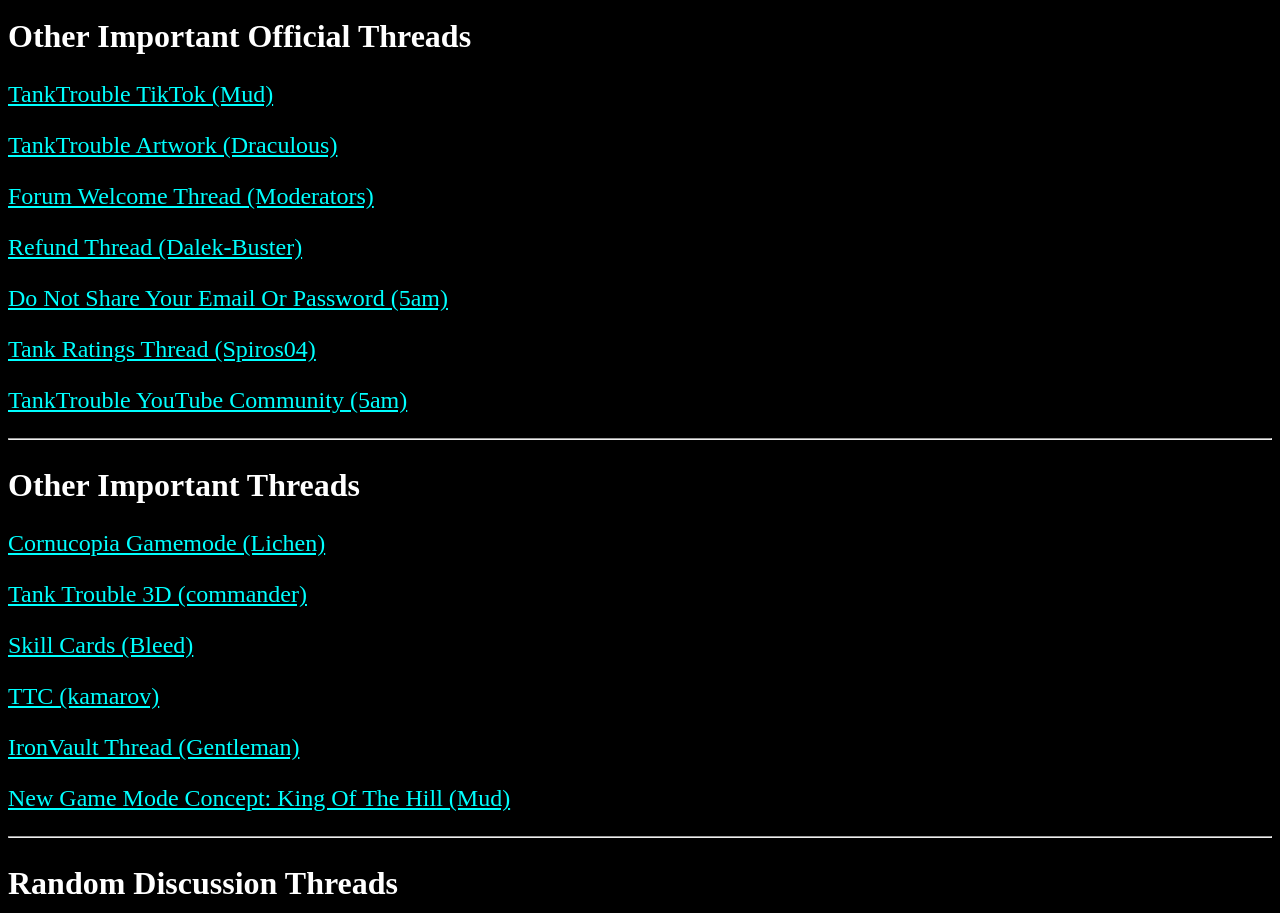
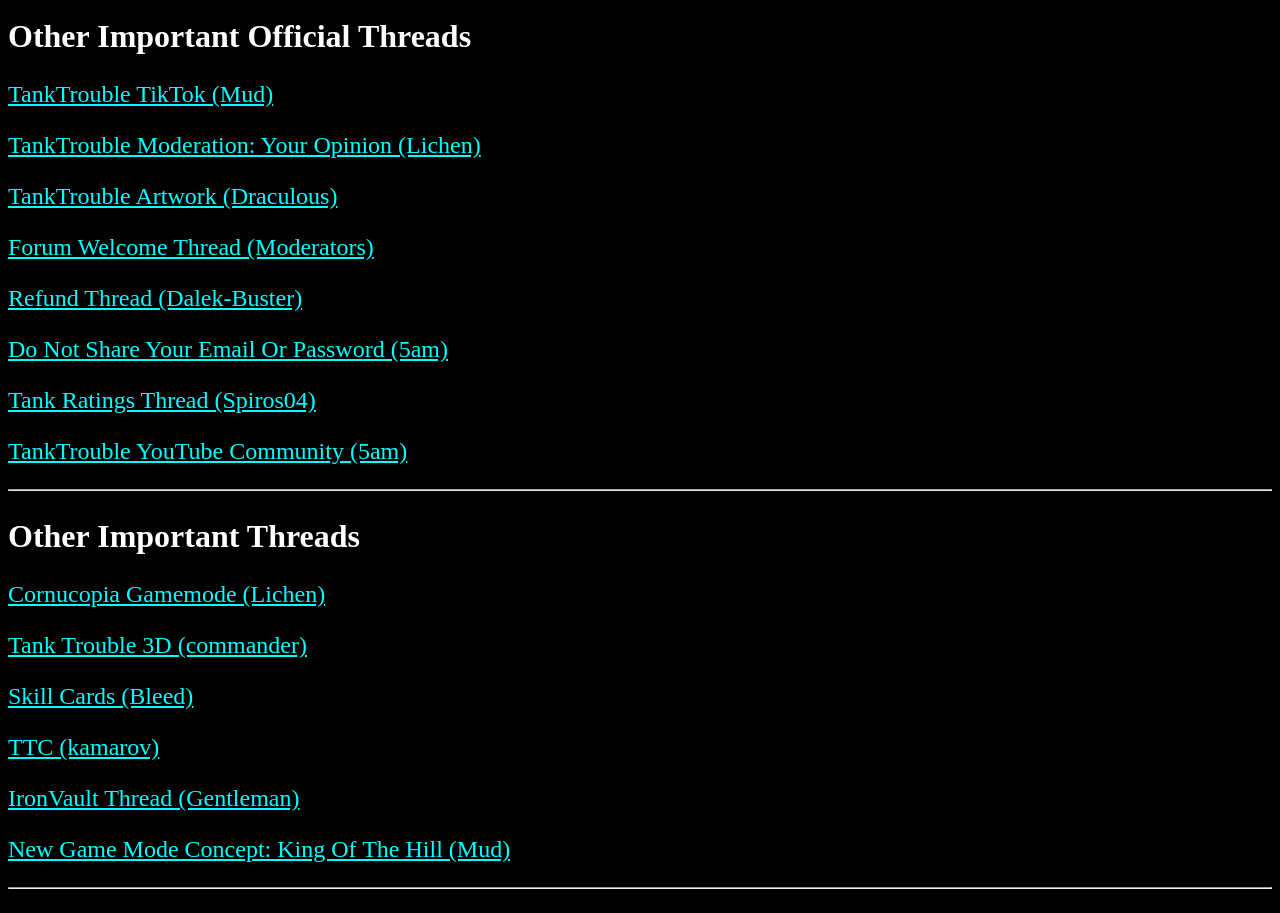
Before and after one commit to ttmand/ttforums, a plain HTML site: page index.html in a window 1280 px wide. Shown: the part 5760-6673 px from the top of the page. Drawn offline with Linux system fonts and the light colour scheme.

Commit message:
Add "TankTrouble Moderation" thread

```diff
--- a/index.html
+++ b/index.html
@@ -224,6 +224,7 @@
     <hr>
 <h2 class="m" id="official">Other Important Official Threads</h2>
 <p><a href="https://tanktrouble.com/forum?threadId=467123" target="_blank">TankTrouble TikTok (Mud)</a></p>
+<p><a href="https://tanktrouble.com/forum?threadId=462934" target="_blank">TankTrouble Moderation: Your Opinion (Lichen)</a></p>
 <p><a href="https://tanktrouble.com/forum?threadId=194701" target="_blank">TankTrouble Artwork (Draculous)</a></p>
 <p><a href="https://tanktrouble.com/forum?threadId=184701" target="_blank">Forum Welcome Thread (Moderators)</a></p>
 <p><a href="https://tanktrouble.com/forum?threadId=178812" target="_blank">Refund Thread (Dalek-Buster)</a></p>
```
